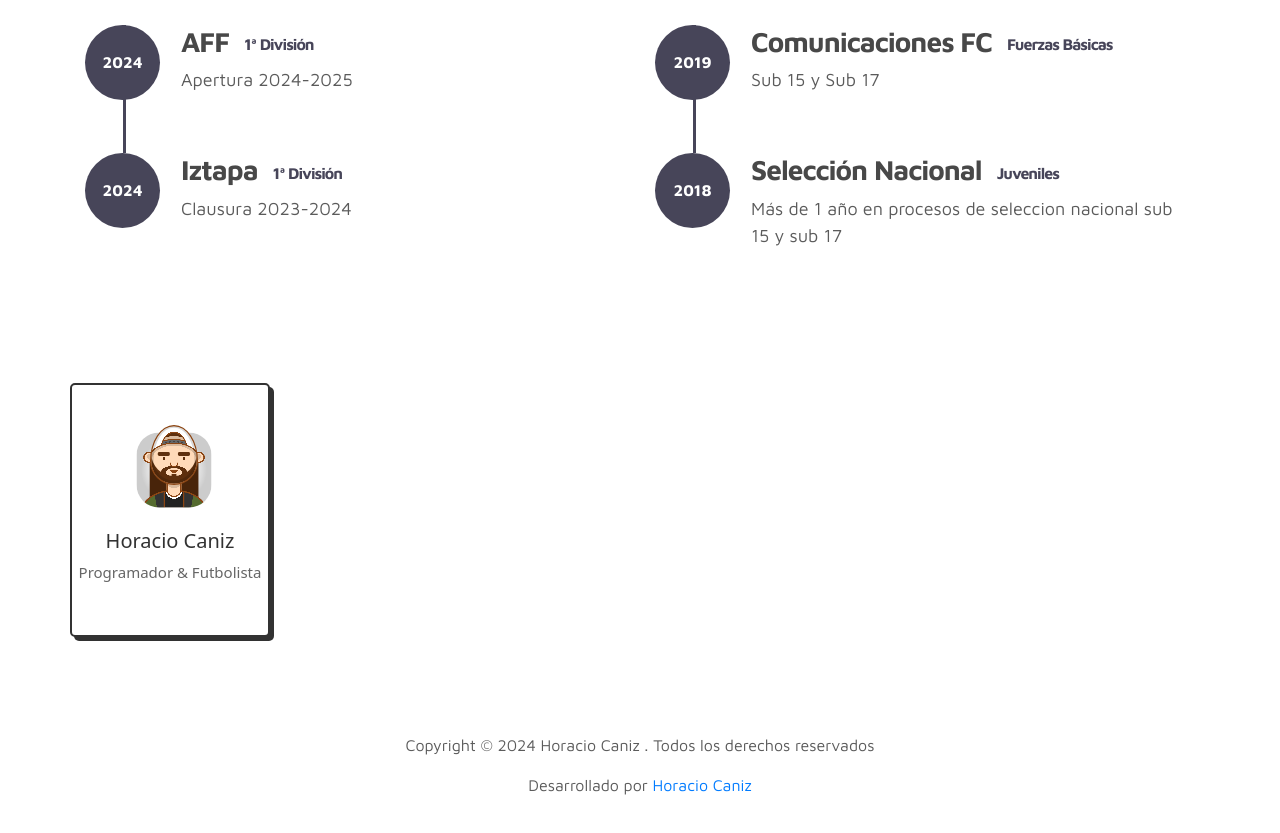
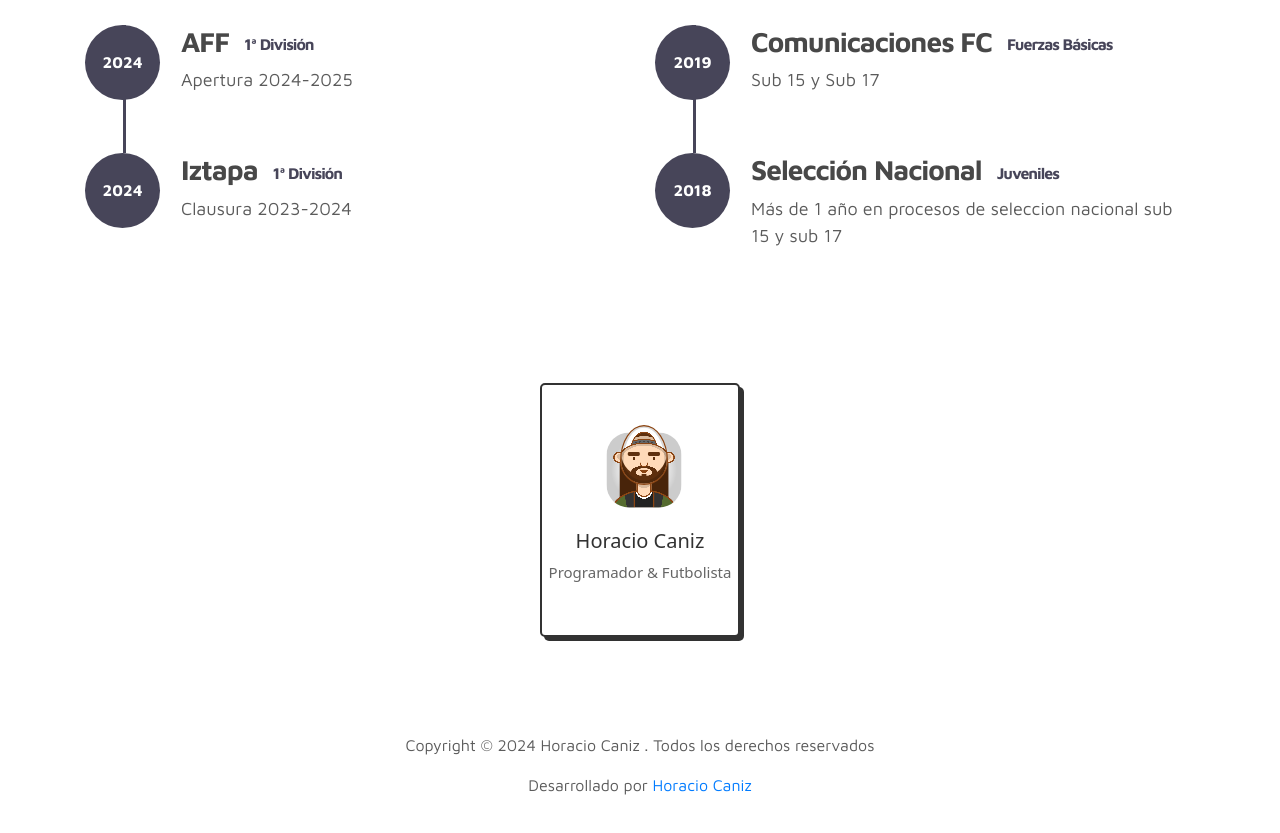
Before and after one commit to LaAtajada/horaciocaniz, a plain HTML site: page index.html in a window 1280 px wide. Shown: the part 2153-2986 px from the top of the page. Drawn offline with Linux system fonts and the light colour scheme.

Commit message:
Prueba carta center

```diff
--- a/index.html
+++ b/index.html
@@ -272,9 +272,8 @@
     <!-- CONTACT -->
     <section class="contact py-5" id="contact">
       <div class="container">
-        <div class="row">
-
-          <div class="card">
+        <center>
+          <div class="card" >
             <div class="card-photo"></div>
             <div class="card-title">Horacio Caniz <br>
                 <span>Programador &amp; Futbolista</span>
@@ -290,7 +289,10 @@
                     <svg height="512" viewBox="0 0 512 512" width="512" xmlns="http://www.w3.org/2000/svg"><path d="m51.326 185.85h90.011v270.872h-90.011zm45.608-130.572c-30.807 0-50.934 20.225-50.934 46.771 0 26 19.538 46.813 49.756 46.813h.574c31.396 0 50.948-20.814 50.948-46.813-.589-26.546-19.551-46.771-50.344-46.771zm265.405 124.209c-47.779 0-69.184 26.28-81.125 44.71v-38.347h-90.038c1.192 25.411 0 270.872 0 270.872h90.038v-151.274c0-8.102.589-16.174 2.958-21.978 6.519-16.174 21.333-32.923 46.182-32.923 32.602 0 45.622 24.851 45.622 61.248v144.926h90.024v-155.323c0-83.199-44.402-121.911-103.661-121.911z"></path></svg>
                 </button>
             </div>
-        </div>
+        </center>
+
+
+
 
         </div>
       </div>
```
